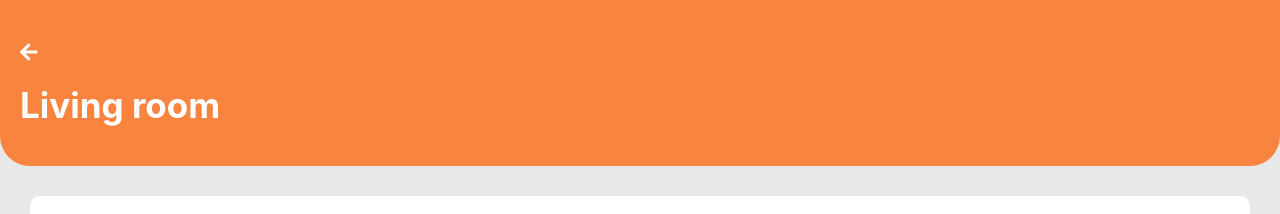
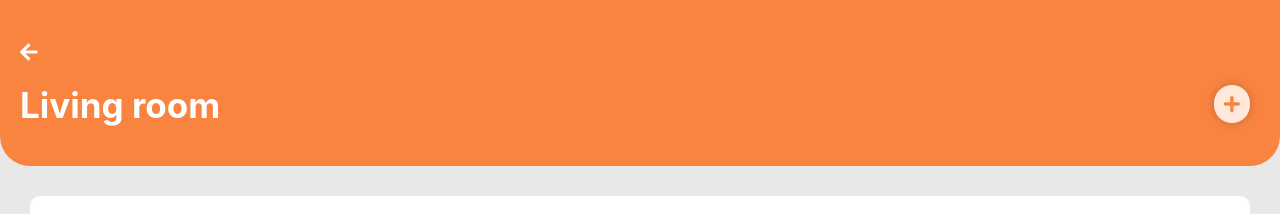
Before and after one commit to OlgaMilczek/move-closer-recruitment, a React (Create React App) app in the folder smart-home/: page /room/0 in a window 1280 px wide. Shown: the top 214 px of the page. Built offline with nearby package versions, Linux system fonts and the light colour scheme.

Commit message:
Add adding new device functionality

```diff
--- a/smart-home/src/App.css
+++ b/smart-home/src/App.css
@@ -8,3 +8,12 @@ a:visited {
   text-decoration: none;
   display: block;
 }
+
+.display__flex {
+  display: flex;
+}
+
+.margin-left-right-1 {
+  margin-left: 1rem;
+  margin-right: 1rem;
+}
--- a/smart-home/src/actions.js
+++ b/smart-home/src/actions.js
@@ -38,6 +38,16 @@ export const deleteDeviceAction = (roomId , deviceId) => (
     }
 );
 
+export const addDeviceAction = (roomId , deviceName) => (
+    {
+        type: actionsTypes.ADD_DEVICE,
+        payload: {
+            roomId,
+            deviceName
+        }
+    }
+);
+
 export const toggleDeviceAction = (roomId, deviceId) => (
     {
         type: actionsTypes.TOGGLE_DEVICE,
--- a/smart-home/src/available-devices.js
+++ b/smart-home/src/available-devices.js
@@ -24,7 +24,7 @@ const availableDevices = {
         isNonToggled: false,
         icon: faWind,
         sliderDescription: 'Temperature',
-        sliderUnits: '&deg;',
+        sliderUnits: '\u00B0C',
         sliderRange: [16, 30],
     },
 
--- /dev/null
+++ b/smart-home/src/components/AddButton.css
@@ -0,0 +1,14 @@
+.add__button{
+    border: none;
+    font-size: 1.8rem;
+    color: var(--color-primary);
+    display: flex;
+    align-items: center;
+    justify-content: center;
+    background: none;
+}
+
+.add__button:hover {
+    outline:none;
+    color: var(--color-primary-dark);
+}
--- a/smart-home/src/components/AddButton.js
+++ b/smart-home/src/components/AddButton.js
@@ -2,8 +2,10 @@
 import { FontAwesomeIcon } from '@fortawesome/react-fontawesome';
 import { faPlus } from '@fortawesome/free-solid-svg-icons';
 
+import './AddButton.css';
+
 function AddButton( {onClick} ) {
-    return <button className='header__button' onClick = {onClick}>
+    return <button className='add__button' onClick = {onClick}>
         <FontAwesomeIcon icon={faPlus} />
     </button>;
 }
--- /dev/null
+++ b/smart-home/src/components/DeviceInput.js
@@ -0,0 +1,51 @@
+import { useRef, useEffect } from 'react';
+
+import AddButton from './AddButton';
+
+import availableDevices from '../available-devices';
+
+function DeviceInput({ addDevice, isDeviceAdded, setIsDeviceAdd, deviceName, setDeviceName }) {
+    const cancelInput = useRef(null);
+    const deviceOption = [];
+    let optionNr = 1;
+
+    const handleClickOutside = (e) => {
+        if (cancelInput.current !== null && !cancelInput.current.contains(e.target)) {
+            console.log('');
+            // props.setIsRoomAdd(false);
+        }
+    };
+
+
+
+    useEffect(() => {
+        //Component did mount - add event listener for cancel add device form.
+        document.addEventListener('mousedown', handleClickOutside);
+        return function cleanUp() {
+            //Component did unmount - cleanUp.
+            document.removeEventListener('mousedown', handleClickOutside);
+        };
+    });
+
+    const defaultOptionValue = <option value="" key = {0} disabled = {true} hidden = {true}>Choose device</option>;
+    deviceOption.push(defaultOptionValue);
+
+    for (let propName in availableDevices) {
+        let key = optionNr++;
+        const option = <option key = {key} value={propName}>{propName}</option>;
+        deviceOption.push(option);
+    }
+
+    if (!isDeviceAdded) {
+        return <AddButton onClick = {() => setIsDeviceAdd(true)} />;
+    } else {
+        return <div className='display__flex' ref={cancelInput}>
+            <select className='margin-left-right-1' onChange = {(e) => setDeviceName(e.target.value)}>
+                {deviceOption}
+            </select>
+            <AddButton onClick = {() => addDevice(deviceName)} />
+        </div>;
+    }
+}
+
+export default DeviceInput;
--- a/smart-home/src/components/HomePage.css
+++ b/smart-home/src/components/HomePage.css
@@ -2,11 +2,11 @@
   padding: 2rem;
 }
 
-.header {
+.home-page__header {
   position: relative;
 }
 
-.header__user-photo {
+.home-page__header__user-photo {
   width: 3.5rem;
   border-radius: 50%;
   margin-bottom: 1.5rem;
@@ -21,7 +21,7 @@
   font-size: 1.2rem;
 }
 
-.header__add {
+.home-page__header__add {
   position: absolute;
   top: 0;
   right: 0;
@@ -31,10 +31,6 @@
   background-color: var(--color-primary-light);
   transition: all .2s;
   padding: 1rem;
-}
-
-.header__input {
-  display: flex;
 }
 
 input {
@@ -52,21 +48,6 @@ input:focus {
   opacity: 1;
 }
 
-.header__button {
-  border: none;
-  font-size: 1.8rem;
-  color: var(--color-primary);
-  display: flex;
-  align-items: center;
-  justify-content: center;
-  background: none;
-}
-
-.header__button:hover {
-  outline:none;
-  color: var(--color-primary-dark);
-}
-
 .rooms-container {
   margin-top: 2rem;
   display: grid;
--- a/smart-home/src/components/HomePage.js
+++ b/smart-home/src/components/HomePage.js
@@ -6,7 +6,7 @@ import './HomePage.css';
 import RoomInput from './RoomInput';
 import RoomCard from './RoomCard';
 
-function HomePage(props) {
+function HomePage( { addNewRoom, homeState, delRoom, toggleRoom } ) {
     const [isRoomAdd, setIsRoomAdd] = useState(false);
     const [roomName, setRoomName] = useState('');
 
@@ -15,24 +15,24 @@ function HomePage(props) {
             alert('Enter room name');
         } else {
             setIsRoomAdd(false);
-            props.addNewRoom(roomName);
+            addNewRoom(roomName);
             setRoomName('');
         }
     };
 
-    const roomsContainer = props.homeState.roomList.map((room, id) => {
-        return <RoomCard key={id} id = {id} room ={room} delRoom = {props.delRoom} toggleRoom = {props.toggleRoom}/>;
+    const roomsContainer = homeState.roomList.map((room, id) => {
+        return <RoomCard key={id} id = {id} room ={room} delRoom = {delRoom} toggleRoom = {toggleRoom}/>;
     });
 
     return (
         <div className='home-page'>
-            <div className='header'>
-                <div className = 'header__user-info'>
-                    <img className = 'header__user-photo' src='user.png' alt='User 1' />
-                    <h2 className = 'heading-text'>Hello {props.homeState.owner}!</h2>
+            <div className='home-page__header'>
+                <div className = 'home-page__header__user-info'>
+                    <img className = 'home-page__header__user-photo' src='user.png' alt='User 1' />
+                    <h2 className = 'heading-text'>Hello {homeState.owner}!</h2>
                     <p className = 'paragraph-text'>Welcome to Home!</p>
                 </div>
-                <div className='header__add'>
+                <div className='home-page__header__add'>
                     <RoomInput
                         addRoom = {addRoom}
                         isRoomAdd ={isRoomAdd}
--- a/smart-home/src/components/RoomInput.js
+++ b/smart-home/src/components/RoomInput.js
@@ -23,7 +23,7 @@ function RoomInput(props) {
     if (!props.isRoomAdd) {
         return <AddButton onClick = {() => props.setIsRoomAdd(true)} />;
     } else {
-        return <div className='header__input' ref={cancelInput}>
+        return <div className='display__flex' ref={cancelInput}>
             <input
                 placeholder= 'Enter room name'
                 onChange = {(e) => props.setRoomName(e.target.value)}
--- a/smart-home/src/components/RoomPage.css
+++ b/smart-home/src/components/RoomPage.css
@@ -1,28 +1,51 @@
-.room-side {
+.room-page {
   background-color: var(--color-light-gray);
   min-height: 100vh;
 }
 
-.room-side__header {
+.room-page__header {
   padding: 2rem;
   background-color: var(--color-primary);
   border-bottom-left-radius: 3rem;
   border-bottom-right-radius: 3rem;
   color: var(--color-white);
+  position: relative;
 }
 
-.room-side__back {
+.room-page__back {
   font-size: 2rem;
   color: currentColor;
   margin-top: 2rem;
 }
 
-.room-side__name {
+.room-page__name {
   font-size: 3.5rem;
   margin-top: 2rem;
   margin-bottom: 2rem;
 }
 
-.room-side__devices {
+.room-page__devices {
   padding: 3rem;
 }
+
+.room-page__header__add {
+  position: absolute;
+  top: 8.5rem;
+  right: 3rem;
+  box-shadow: var(--shadow);
+  border-radius: 100rem;
+  font-size: 1.4rem;
+  background-color: var(--color-primary-light);
+  transition: all .2s;
+  padding: 1rem;
+}
+
+select {
+  border: none;
+  background-color: var(--color-white);
+}
+
+select:hover,
+select:active {
+  outline: none;
+}
--- a/smart-home/src/components/RoomPage.js
+++ b/smart-home/src/components/RoomPage.js
@@ -1,3 +1,5 @@
+import { useState } from 'react';
+
 import { Link } from 'react-router-dom';
 
 import * as actions from '../actions';
@@ -6,10 +8,14 @@ import { FontAwesomeIcon } from '@fortawesome/react-fontawesome';
 import { faArrowLeft } from '@fortawesome/free-solid-svg-icons';
 
 import DeviceCard from './DeviceCard';
+import DeviceInput from './DeviceInput';
 
 import './RoomPage.css';
 
 function RoomPage({ match }, homeState, dispatch) {
+    const [isDeviceAdded, setIsDeviceAdded] = useState(false);
+    const [deviceName, setDeviceName] = useState('');
+
     const currentRoomId = Number(match.params.id);
     const currentRoom = homeState.roomList[currentRoomId];
 
@@ -18,6 +24,16 @@ function RoomPage({ match }, homeState, dispatch) {
             throw new Error('Device id should be typ of number');
         }
         dispatch(actions.deleteDeviceAction(currentRoomId, deviceId));
+    };
+
+    const addDevice = () => {
+        if (deviceName === '') {
+            alert('Enter room name');
+        } else {
+            setIsDeviceAdded(false);
+            dispatch(actions.addDeviceAction(currentRoomId, deviceName));
+            setDeviceName('');
+        }
     };
 
     const toggleDevice = (deviceId) => {
@@ -48,14 +64,23 @@ function RoomPage({ match }, homeState, dispatch) {
     });
 
     return (
-        <div className ='room-side'>
-            <div className ='room-side__header'>
-                <Link to='/' className ='room-side__back'>
+        <div className ='room-page'>
+            <div className ='room-page__header'>
+                <Link to='/' className ='room-page__back'>
                     <FontAwesomeIcon icon = {faArrowLeft} />
                 </Link>
-                <h3 className ='room-side__name'>{currentRoom.name}</h3>
+                <h3 className ='room-page__name'>{currentRoom.name}</h3>
+                <div className='room-page__header__add'>
+                    <DeviceInput
+                        addDevice = {addDevice}
+                        isDeviceAdded ={isDeviceAdded}
+                        setIsDeviceAdd={setIsDeviceAdded}
+                        deviceName = {deviceName}
+                        setDeviceName ={setDeviceName}
+                    />
+                </div>
             </div>
-            <div className ='room-side__devices'>
+            <div className ='room-page__devices'>
                 {devicesContainers}
             </div>
 
--- a/smart-home/src/state-manager/reducer.js
+++ b/smart-home/src/state-manager/reducer.js
@@ -14,6 +14,13 @@ const reducer = (state, action) => {
     case actionsTypes.TOGGLE_ROOM:
         return produce(state, draft => {
             draft.roomList[action.payload.toggledRoomId] = draft.roomList[action.payload.toggledRoomId].toggleRoom();
+        });
+
+    case actionsTypes.ADD_DEVICE:
+        return produce(state, draft => {
+            const roomId = action.payload.roomId;
+            const deviceName = action.payload.deviceName;
+            draft.roomList[roomId] =  draft.roomList[roomId].addDevice(deviceName);
         });
 
     case actionsTypes.REMOVE_DEVICE:
```
Also changed, not shown: 1 other file (tests, documents, lock files or other folders).
